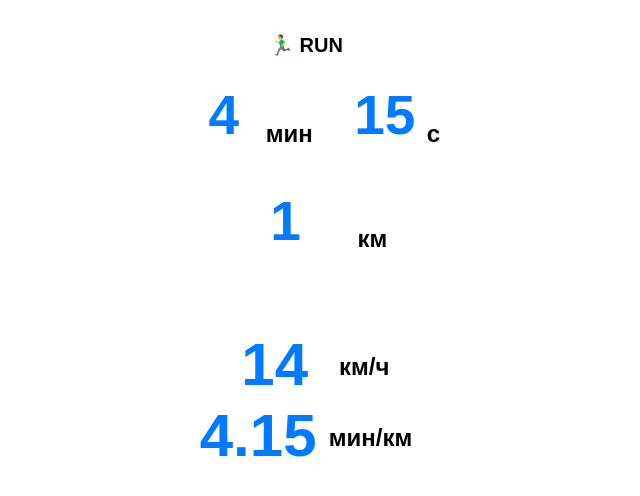
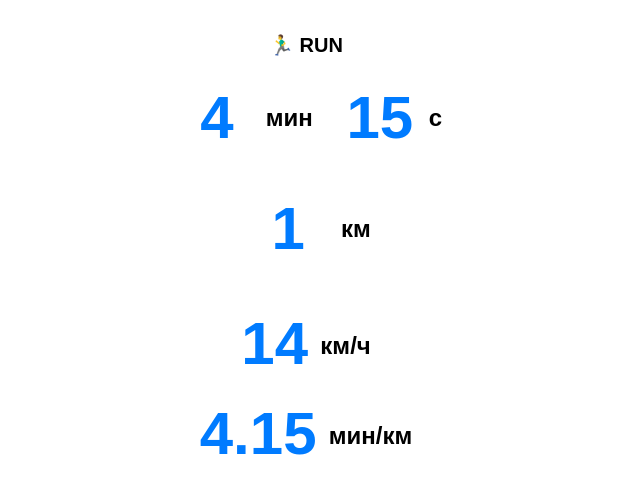
Before and after one commit to Nlch07/run, a plain HTML site: page index.html in a window 1280 px wide. Shown: the whole page, without its empty margins (334-974 px from the left). Drawn offline with Linux system fonts and the light colour scheme.

Commit message:
Update index.html

```diff
--- a/index.html
+++ b/index.html
@@ -36,35 +36,31 @@
 
     .input-group {
       display: flex;
-      align-items: flex-end;
-      gap: 0px;
+      align-items: center;
+      gap: 6px;
       margin: 5px 0;
     }
 
     input {
-      font-size: 55px;
+      font-size: 60px;
       text-align: center;
       border: none;
       background: none;
       color: #007bff;
       font-weight: bold;
       outline: none;
-      width: 100px;
+      width: 90px;
     }
 
     input:placeholder-shown {
       color: #ccc;
     }
 
-    #distance {
-      width: 130px;
-    }
-
     .label {
       font-size: 24px;
       font-weight: bold;
       color: black;
-      margin-left: -10px;
+      margin-left: -4px;
     }
 
     .unit-button {
@@ -74,15 +70,14 @@
       background: none;
       border: none;
       cursor: pointer;
-      padding-left: 5px;
+      padding: 0;
     }
 
     .result {
       text-align: center;
       font-size: 30px;
-      line-height: 1.2;
+      line-height: 1.5;
       font-weight: bold;
-      margin-top: 40px;
     }
 
     .blue {
@@ -96,17 +91,6 @@
       margin-left: 4px;
       position: relative;
       top: -10px;
-    }
-
-    .result-input {
-      font-size: 60px;
-      text-align: center;
-      border: none;
-      background: none;
-      color: #007bff;
-      font-weight: bold;
-      outline: none;
-      width: 100px;
     }
   </style>
 </head>
@@ -132,7 +116,7 @@
 
     <div class="result">
       <div>
-        <input id="speedOut" class="result-input" type="text" inputmode="decimal" pattern="\d*" value="–" />
+        <span class="blue" id="speedOut">–</span>
         <span class="black">км/ч</span>
       </div>
       <div>
@@ -150,7 +134,7 @@
     const speedOut = document.getElementById("speedOut");
     const paceOut = document.getElementById("paceOut");
 
-    let currentUnit = "km"; // по умолчанию
+    let currentUnit = "km"; // По умолчанию километры
 
     function getInputValue(input) {
       return parseFloat(input.value) || 0;
@@ -165,43 +149,21 @@
       const min = getInputValue(minutes);
       const sec = getInputValue(seconds);
       const distMeters = getDistanceInMeters();
-      const totalTime = min * 60 + sec;
 
       if (distMeters > 0 && (min > 0 || sec > 0)) {
-        const hours = totalTime / 3600;
+        const totalSeconds = min * 60 + sec;
+        const hours = totalSeconds / 3600;
         const km = distMeters / 1000;
         const kmph = km / hours;
-        const paceSecPerKm = totalTime / km;
+        const paceSecPerKm = totalSeconds / km;
         const paceMin = Math.floor(paceSecPerKm / 60);
         const paceSec = Math.round(paceSecPerKm % 60).toString().padStart(2, "0");
 
-        speedOut.value = Math.round(kmph);
+        speedOut.innerText = Math.round(kmph); // округляем
         paceOut.innerText = `${paceMin}.${paceSec}`;
-      }
-    }
-
-    function updateFromSpeed() {
-      const min = getInputValue(minutes);
-      const sec = getInputValue(seconds);
-      const distMeters = getDistanceInMeters();
-      const speed = getInputValue(speedOut);
-
-      // Только если минуты и секунды пусты
-      if ((minutes.value === "" || min === 0) && (seconds.value === "" || sec === 0)) {
-        if (speed > 0 && distMeters > 0) {
-          const hours = (distMeters / 1000) / speed;
-          const totalSeconds = hours * 3600;
-          const minNew = Math.floor(totalSeconds / 60);
-          const secNew = Math.round(totalSeconds % 60);
-          minutes.value = minNew;
-          seconds.value = secNew;
-
-          const paceMin = Math.floor(60 / speed);
-          const paceSec = Math.round((60 / speed % 1) * 60).toString().padStart(2, "0");
-          paceOut.innerText = `${paceMin}.${paceSec}`;
-        }
       } else {
-        updateFromTime(); // если время есть — оно главное
+        speedOut.innerText = "–";
+        paceOut.innerText = "–";
       }
     }
 
@@ -209,7 +171,7 @@
       const value = getInputValue(distance);
 
       if (currentUnit === "m") {
-        distance.value = String((value / 1000).toFixed(2)).replace(/\.00$/, "").substring(0, 4);
+        distance.value = String((value / 1000).toFixed(2)).replace(/\.00$/, "");
         currentUnit = "km";
         unitToggle.innerText = "км";
       } else {
@@ -221,13 +183,13 @@
       updateFromTime();
     }
 
-    // Обработчики
+    // Обновление при вводе
     minutes.addEventListener("input", updateFromTime);
     seconds.addEventListener("input", updateFromTime);
     distance.addEventListener("input", updateFromTime);
-    speedOut.addEventListener("input", updateFromSpeed);
     unitToggle.addEventListener("click", toggleUnit);
 
+    // Автоматический расчет при загрузке
     window.addEventListener("DOMContentLoaded", () => {
       updateFromTime();
     });
```
